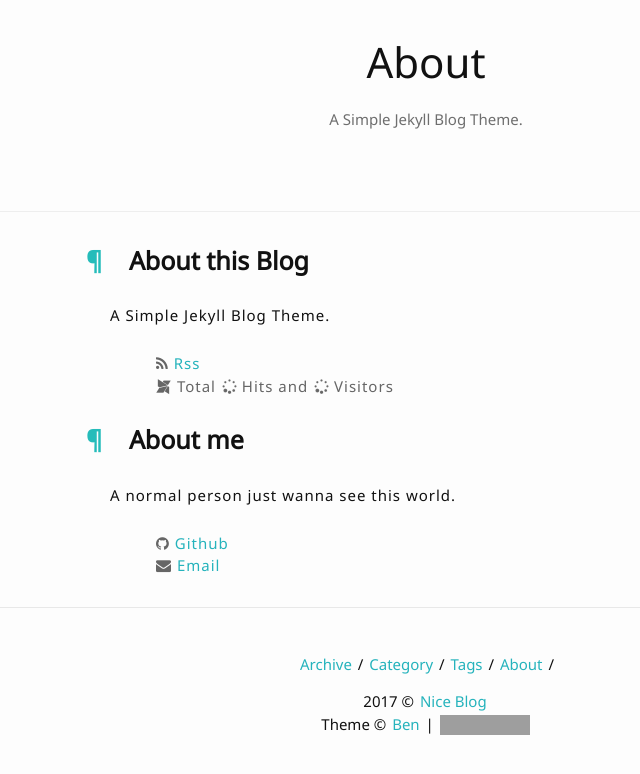
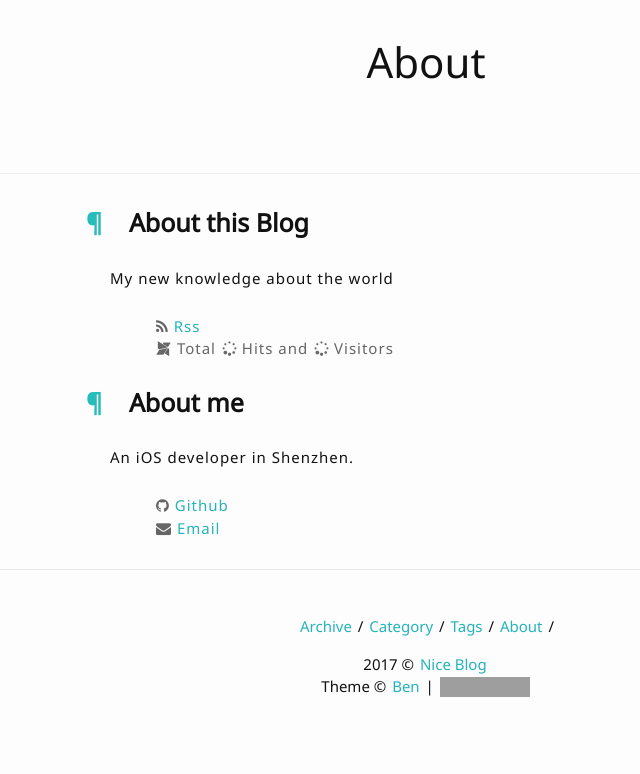
Before and after one commit to huahuahu/huahuahu.github.io, a Jekyll site: the page built from about.html, in a window 1280 px wide. Shown: the top 774 px of the page, without its empty margins (214-854 px from the left). Built offline with Jekyll 4.4.1, drawn with Linux system fonts in a browser that asks for light colours; nearby versions of some CDN libraries; comment, search, counter and statistics services are not loaded; grey boxes are pictures that could not be loaded.

Commit message:
change about page

```diff
--- a/about.html
+++ b/about.html
@@ -1,19 +1,18 @@
 ---
 layout: page
 title: About
-subtitle: A Simple Jekyll Blog Theme.
 permalink: /about/
 ---
 
 <h2>About this Blog</h2>
-<p>A Simple Jekyll Blog Theme. </p>
+<p>My new knowledge about the world</p>
 	<p><ul class="about-list">
 		<li><i class="fa fa-rss"></i><a href="{{ site.url }}{{ site.baseurl }}/feed.xml"> Rss</a></li>
 		<li><i class="fa fa-modx"></i> Total <span id="busuanzi_value_site_pv"><i class="fa fa-spinner fa-pulse"></i></span> Hits and <span id="busuanzi_value_site_uv"><i class="fa fa-spinner fa-pulse"></i></span> Visitors</li>
 	</ul></p>
 
 <h2>About me</h2>
-<p>A normal person just wanna see this world. </p>
+<p>An iOS developer in Shenzhen. </p>
     <p><ul class="about-list">
 
 		<li>
--- a/index.html
+++ b/index.html
@@ -13,5 +13,5 @@ layout: default
 </style>
 
 <center>
-	<p class="index-content">Hello World</p>
+	<p class="index-content">Life is Beautiful</p>
 </center>
```
